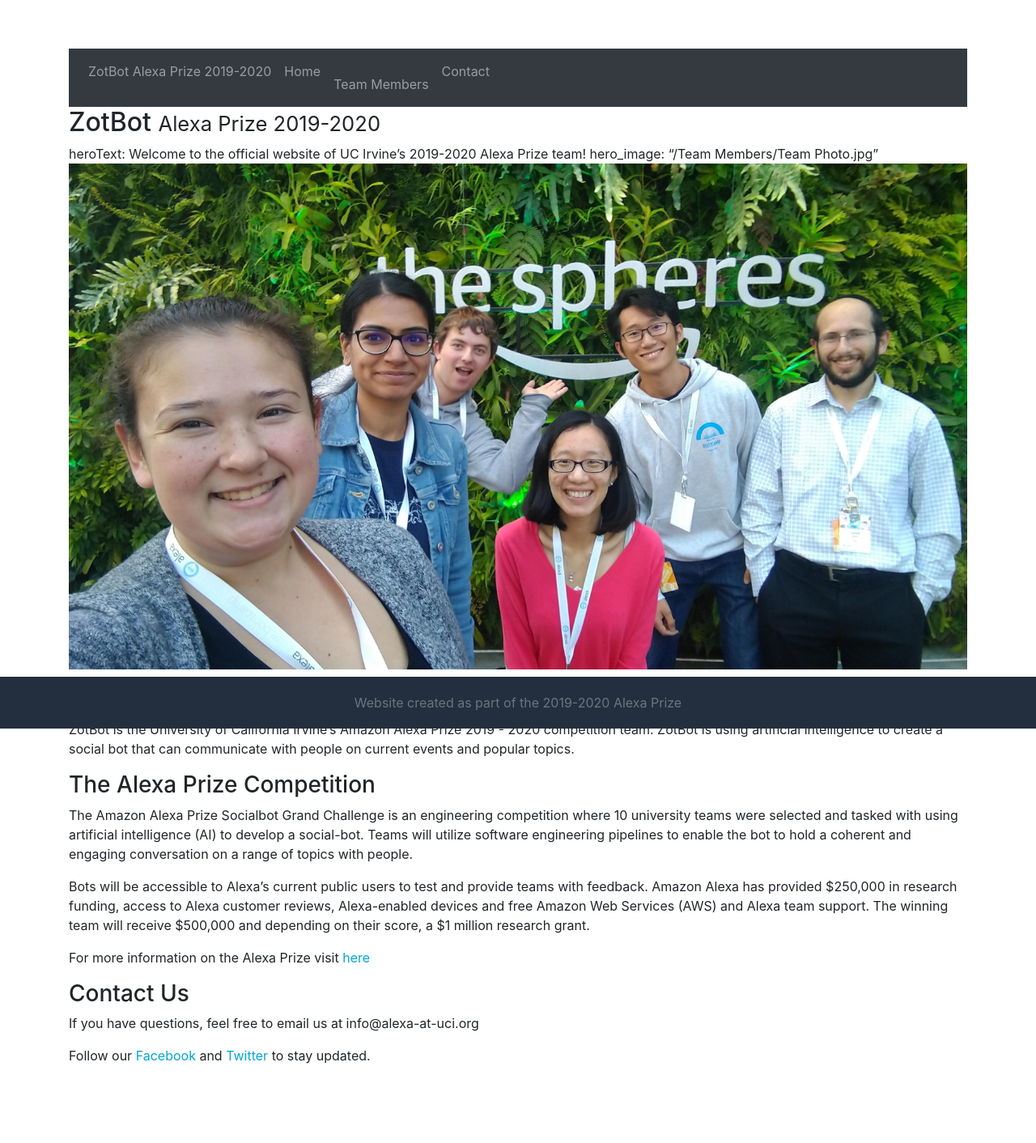
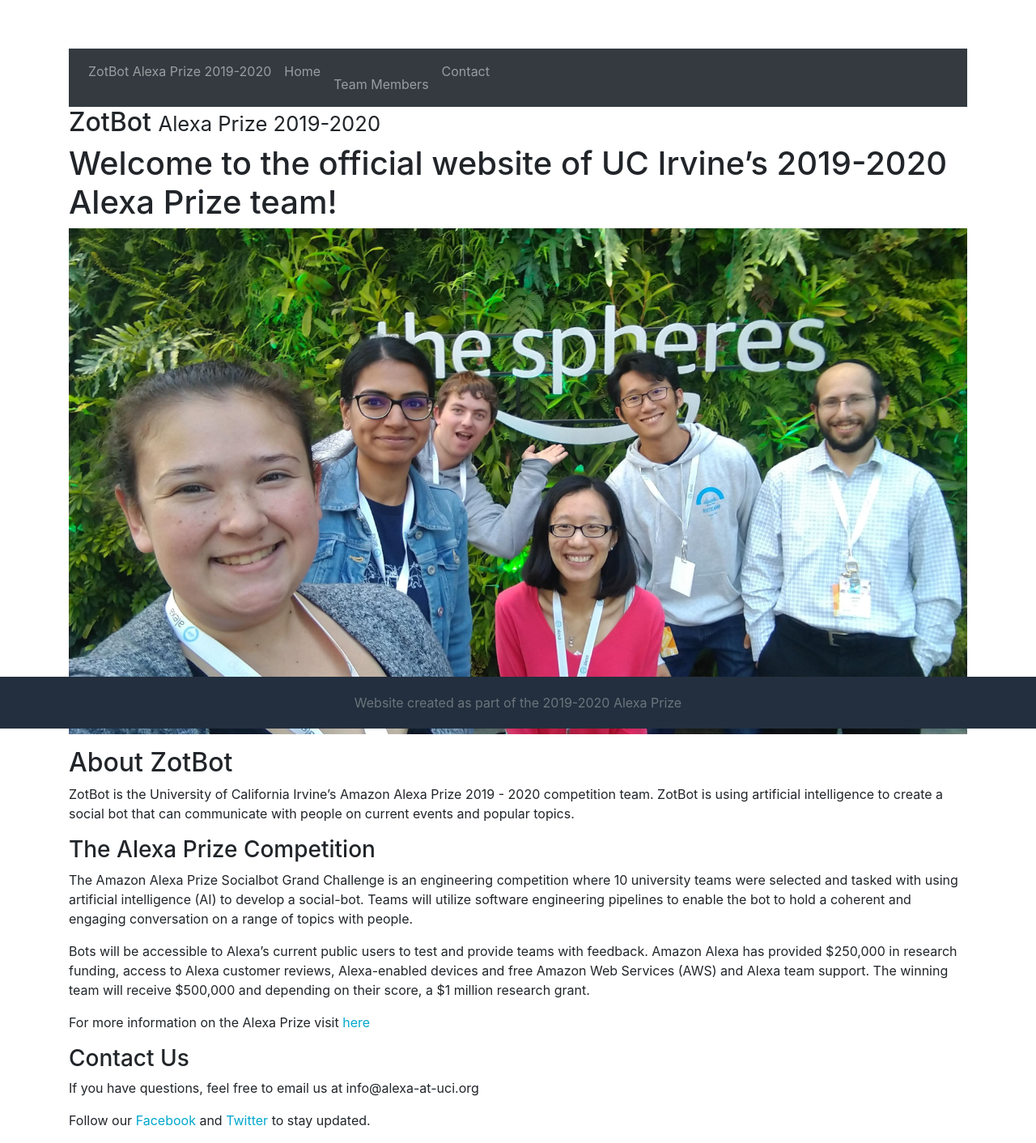
Before and after one commit to uci-zotbot/zotbot, a Jekyll site: the page built from docs/index.md, in a window 1280 px wide. Shown: the whole page at 81% size. Built offline with Jekyll 4.4.1, drawn with Linux system fonts in a browser that asks for light colours; before the commit the page ends 1332 px from its top, so only the background shows below that.

Commit message:
Update index.md

```diff
--- a/docs/index.md
+++ b/docs/index.md
@@ -2,8 +2,7 @@
 layout: default
 title: zotbot
 ---
-heroText: Welcome to the official website of UC Irvine’s 2019-2020 Alexa Prize team!
-hero_image: "/Team Members/Team Photo.jpg"
+<h1>Welcome to the official website of UC Irvine’s 2019-2020 Alexa Prize team!</h1>
    <img src="Team Members/Homepage.jpg" alt="Team Photo" style="width:100%">
 ## About ZotBot
 
```
